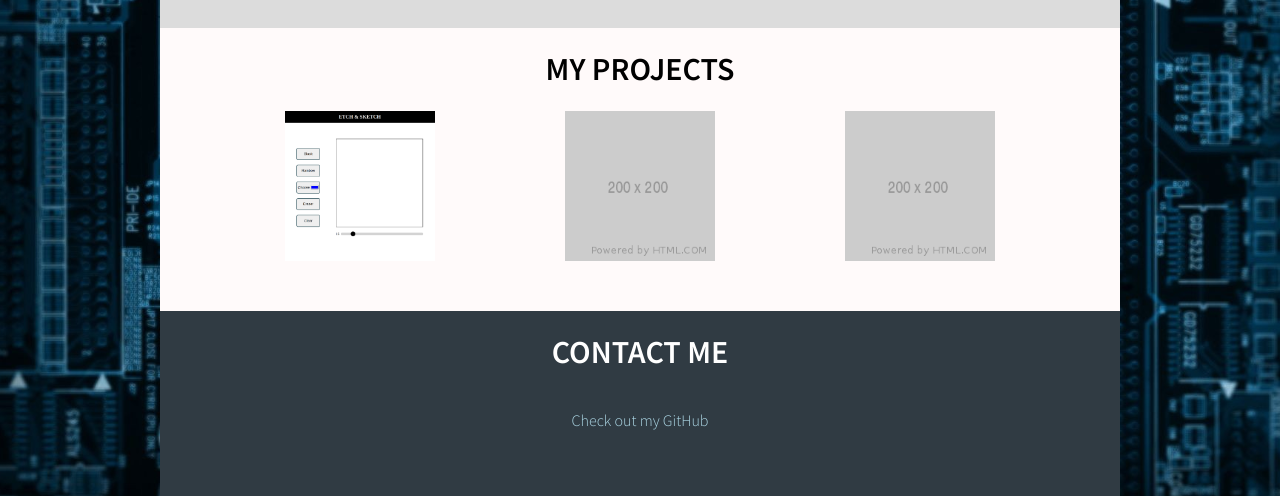
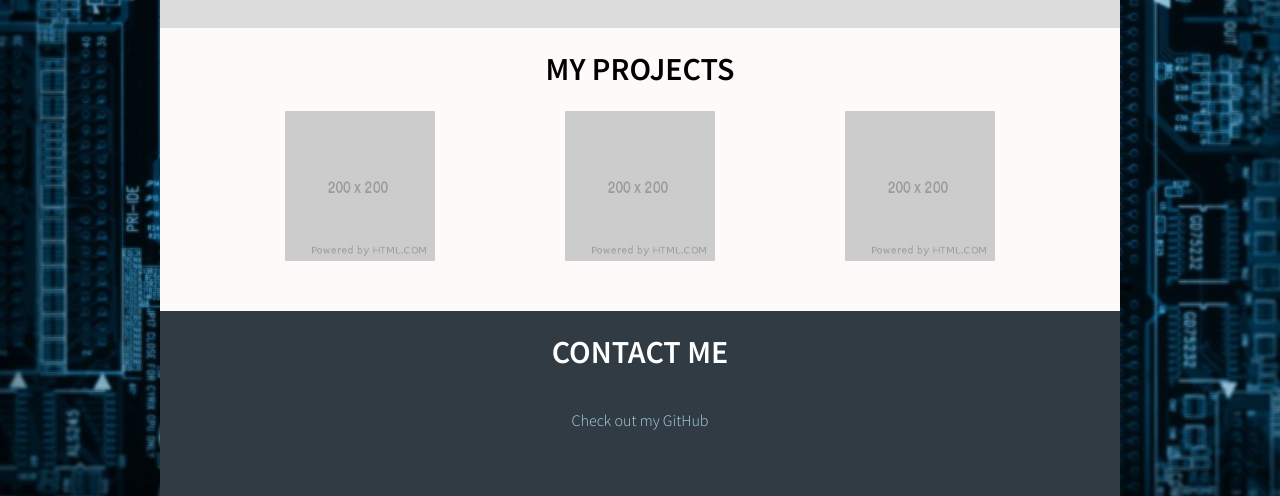
Before and after one commit to cam-peck/prep-portfolio, a website: page index.html in a window 1280 px wide. Shown: the part 1099-1595 px from the top of the page. Drawn offline with Linux system fonts and the light colour scheme.

Commit message:
remove image

```diff
--- a/index.html
+++ b/index.html
@@ -39,7 +39,7 @@
     </div>
     <div id="projects" class="row justify-evenly pb-50 project-section">
       <h1 class="col-12">MY PROJECTS</h1>
-      <img class="col-2" src="assets/odin-etch-&-sketch-cropped.png" alt="project-img">
+      <img class="col-2" src="assets/placeholder-project.png" alt="project-img">
       <img class="col-2" src="assets/placeholder-project.png" alt="project-img">
       <img class="col-2" src="assets/placeholder-project.png" alt="project-img">
     </div>
```
